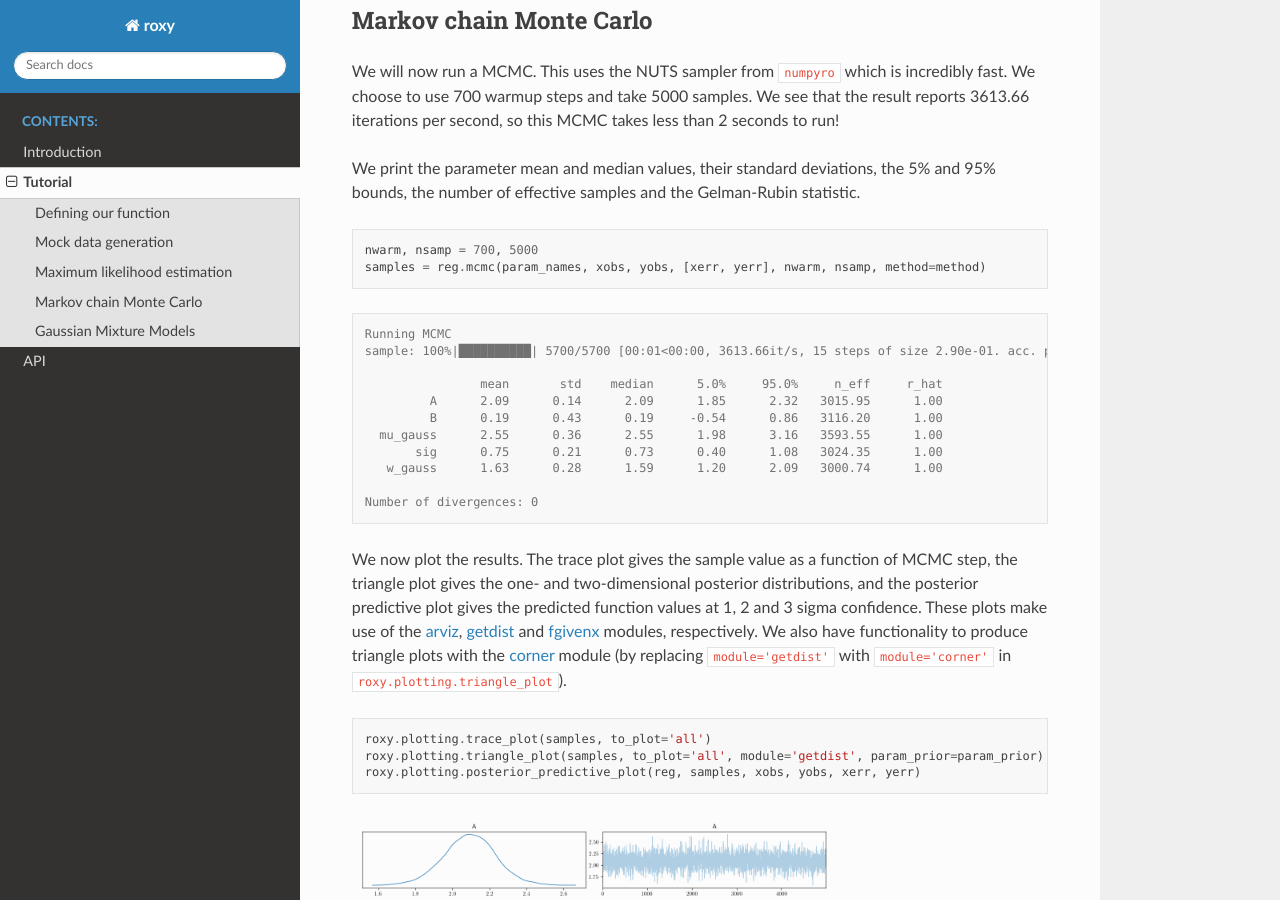
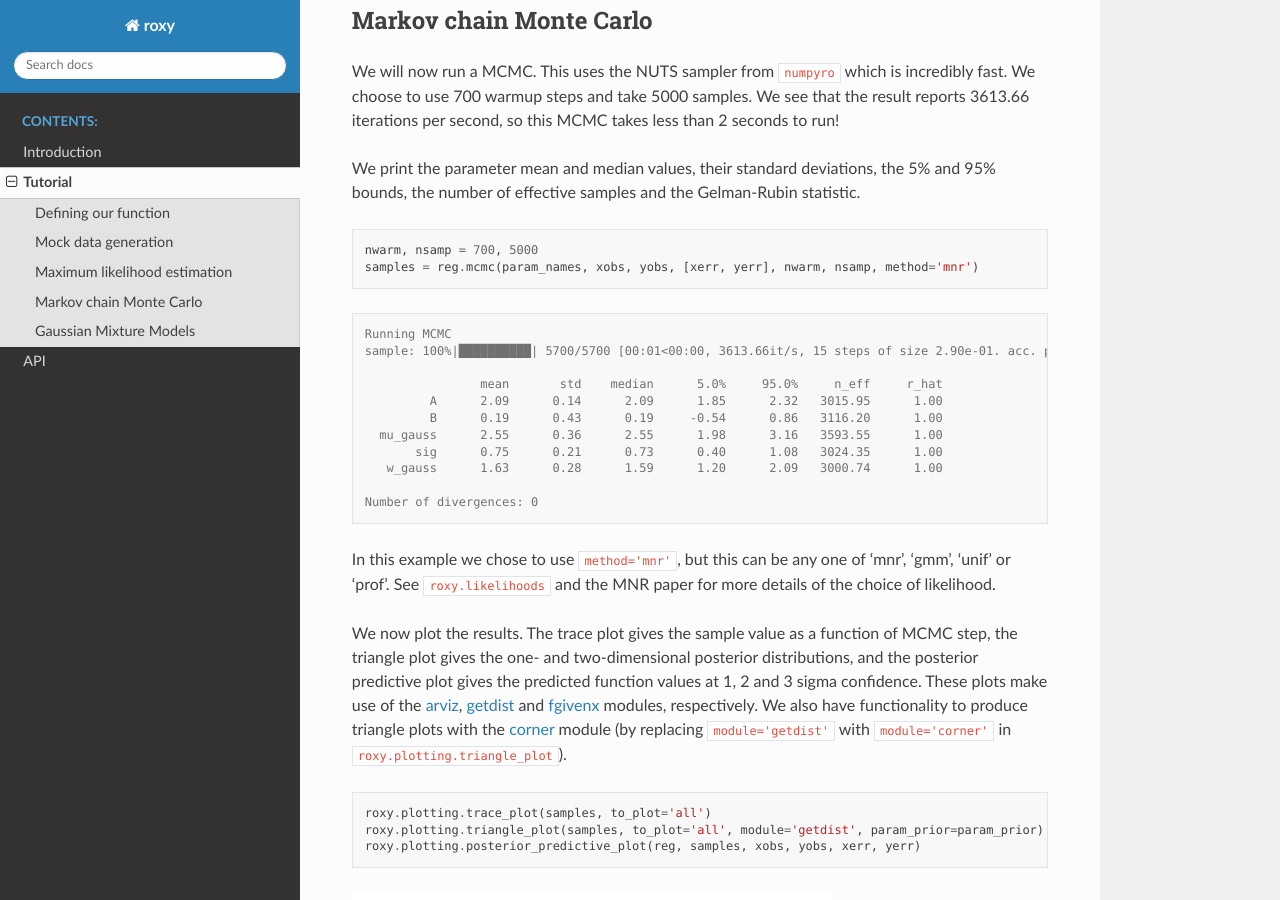
Before and after one commit to DeaglanBartlett/roxy, a Sphinx documentation site: the page built from docs/source/tutorial.rst, in a window 1280 px wide and 900 px high, scrolled down 2577 px. Built offline with Sphinx 7.4.7 and the Read the Docs theme 2.0.0, drawn with Linux system fonts in a browser that asks for light colours.

Commit message:
Update example 1 with method argument

```diff
--- a/docs/source/tutorial.rst
+++ b/docs/source/tutorial.rst
@@ -112,7 +112,7 @@ We print the parameter mean and median values, their standard deviations, the 5%
 .. code-block:: python
 
 	nwarm, nsamp = 700, 5000
-	samples = reg.mcmc(param_names, xobs, yobs, [xerr, yerr], nwarm, nsamp, method=method)
+	samples = reg.mcmc(param_names, xobs, yobs, [xerr, yerr], nwarm, nsamp, method='mnr')
 
 .. code-block:: console
 
@@ -127,6 +127,8 @@ We print the parameter mean and median values, their standard deviations, the 5%
 	   w_gauss      1.63      0.28      1.59      1.20      2.09   3000.74      1.00
 
 	Number of divergences: 0
+
+In this example we chose to use ``method='mnr'``, but this can be any one of 'mnr', 'gmm', 'unif' or 'prof'. See ``roxy.likelihoods`` and the MNR paper for more details of the choice of likelihood.
 
 We now plot the results. The trace plot gives the sample value as a function of MCMC step, the triangle plot gives the one- and two-dimensional posterior distributions, and the posterior predictive plot gives the predicted function values at 1, 2 and 3 sigma confidence.
 These plots make use of the `arviz <https://www.arviz.org/en/latest/>`_, `getdist <https://getdist.readthedocs.io/en/latest/>`_ and `fgivenx <https://fgivenx.readthedocs.io/en/latest/?badge=latest>`_ modules, respectively. We also have functionality to produce triangle plots with the `corner <https://corner.readthedocs.io/en/latest/>`_ module (by replacing ``module='getdist'`` with ``module='corner'`` in ``roxy.plotting.triangle_plot``).
```
Also changed, not shown: other parts of docs/source/tutorial.rst (+1 -1 lines), docs/source/data.png, docs/source/posterior_predictive.png, docs/source/trace.png, docs/source/triangle.png, 1 other file.
